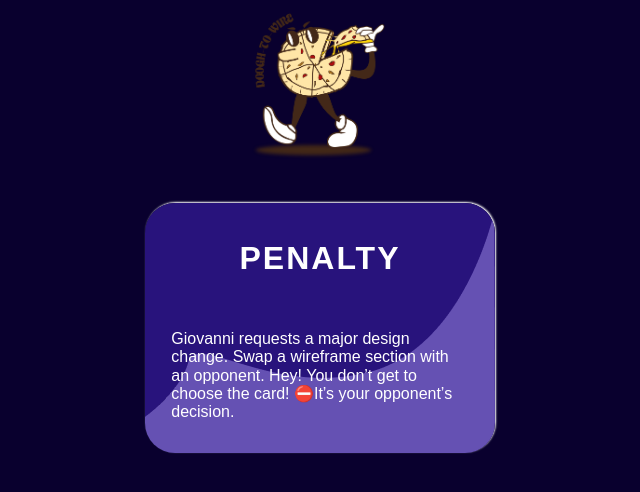
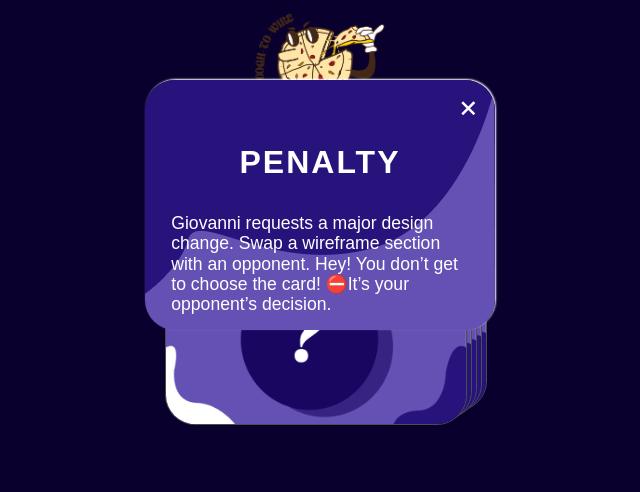
Before and after one commit to EryanGauvrit/Dough-to-Wire, a React (Create React App) app: page / in a window 1280 px wide. Both pictures are taken after a click on the element 640 px from the left and 328 px from the top of the page. Shown: the top 492 px of the page, without its empty margins (320-960 px from the left). Built offline with nearby package versions, Linux system fonts and the light colour scheme; a web font is replaced by a local one.

Commit message:
Add close button

```diff
--- a/src/components/Cards/index.jsx
+++ b/src/components/Cards/index.jsx
@@ -15,9 +15,7 @@ export const Cards = () => {
     const handleClick = () => {
         const card = randomChoose(surprises);
         setCardContent(card);
-        setOpenCard(true);
-        console.log(card)
-
+        setOpenCard(!openCard);
     }
 
     return (
@@ -29,13 +27,15 @@ export const Cards = () => {
                 <img src={cardVerso} alt='surpise card verso' />
                 <img src={cardVerso} alt='surpise card verso' />
             </div>
-            {
-                openCard && cardContent &&
-                <div className='ShowCard'>
-                    <h1>{cardContent.isBonus ? 'BONUS' : 'PENALTY'}</h1>
-                    <p>{cardContent.content}</p>
+            <div className={`card ${openCard ? 'openCard' :'closeCard'}`}>
+                <div className={`showCard` } >
+                    <span className='closeButton' onClick={handleClick}>+</span>
+                    <div>
+                        <h1>{cardContent.isBonus ? 'BONUS' : 'PENALTY'}</h1>
+                        <p>{cardContent.content}</p>
+                    </div>
                 </div>
-            }
+            </div>
         </div>
     )
 }
--- a/src/style/_cards.scss
+++ b/src/style/_cards.scss
@@ -42,32 +42,63 @@
     }
 }
 
-.ShowCard {
+.card {
     position: fixed;
+    z-index: 1000;
+    top: 5rem;
+    width: 350px;
+    height: 250px;
+    border-radius:  30px;
+    box-shadow: 1px -1px 2px white;
+    overflow: hidden;
+    .showCard {
         background-image: url('../assets/card-recto.png');
         background-position: center;
         background-size: contain;
         background-repeat: no-repeat;
-    width: 350px;
-    height: 250px;
-    z-index: 1000;
-    border-radius:  30px;
+        display: flex;
+        flex-direction: column;
+        width: 100%;
+        height: 100%;
+        margin: auto;
+        backface-visibility: hidden;
+        & div {
             display: flex;
             flex-direction: column;
             justify-content: center;
             align-items: center;
             gap: 1rem;
-    overflow: hidden;
-    box-shadow: 1px -1px 2px white;
             & h1 {
             font-family: 'payback', sans-serif;
             color:  white;
             font-size: 2rem;
             letter-spacing: 2px;
+            margin: 1rem;
             }
             & p {
                 color:  white;
-        font-size: 1,25rem;
+                font-size: 1.1rem;
                 width: 85%;
+                margin: 0;
             }
         }
+    }
+}
+
+.closeButton {
+    margin-right: 1rem;
+    margin-top: 0.5rem;
+    align-self: flex-end;
+    color: white;
+    rotate: 45deg;
+    font-size: 2.2rem;
+    cursor: pointer;
+}
+
+.openCard {
+    display: inline-block;
+}
+
+.closeCard {
+    display: none;
+}
--- a/src/style/_global.scss
+++ b/src/style/_global.scss
@@ -1,6 +1,10 @@
+// Variables
+
+$bgcolor: #09002E;
+
 html {
     font-family: sans-serif;
-    background-color: #09002E;
+    background-color: $bgcolor;
 }
 
 header {
```
Also changed, not shown: src/assets/card-verso.png. Lines whose indentation alone changed are shown as unchanged.
